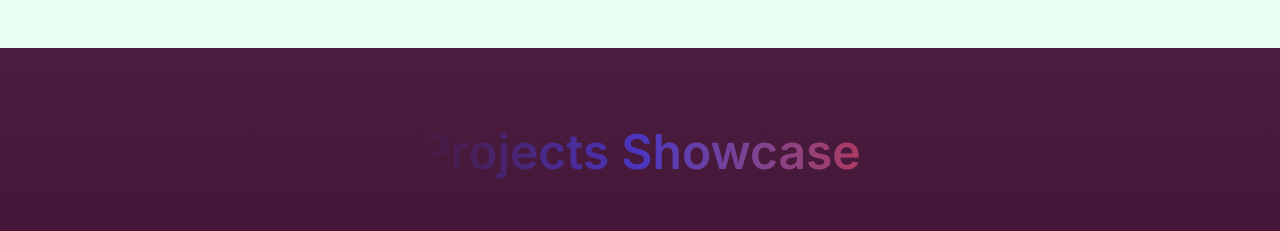
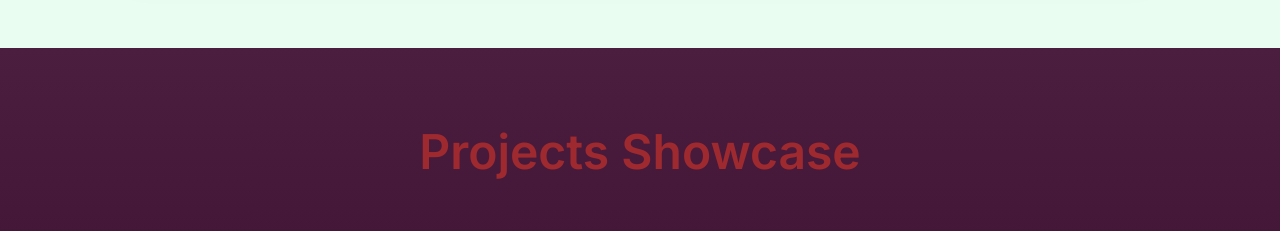
Before and after one commit to RohanShrivastava08/My-Modern-Portfolio, a React (Vite) app: page / in a window 1280 px wide. Shown: the part 3200-3431 px from the top of the page. Built offline with nearby package versions, Linux system fonts and the light colour scheme.

Commit message:
Modified Project.jsx

```diff
--- a/src/sections/Project.jsx
+++ b/src/sections/Project.jsx
@@ -74,9 +74,14 @@
     <section className="bg-gradient-to-b from-[#4B1D3F] via-[#3a0d2f] to-[#1a0a10] min-h-screen py-20 px-6">
       <div className="max-w-6xl mx-auto">
         <h2 className="text-center text-5xl font-bold text-rose-100 mb-16">
-          <span className="bg-gradient-to-r from-[##6fabf7]  via-[#4c35c0] to-[#ad3a60] text-transparent bg-clip-text">
-            Projects Showcase
-          </span>
+        <motion.span
+  className="text-[#9e2a2f] font-semibold"
+  initial={{ opacity: 0, y: -20 }}
+  animate={{ opacity: 1, y: 0 }}
+  transition={{ duration: 0.8, ease: "easeOut" }}
+>
+  Projects Showcase
+</motion.span>
         </h2>
 
         <div className="grid md:grid-cols-2 lg:grid-cols-3 gap-10">
```
